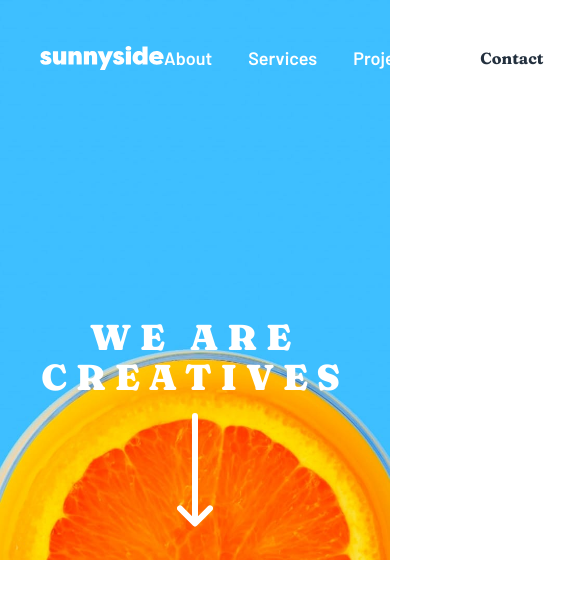
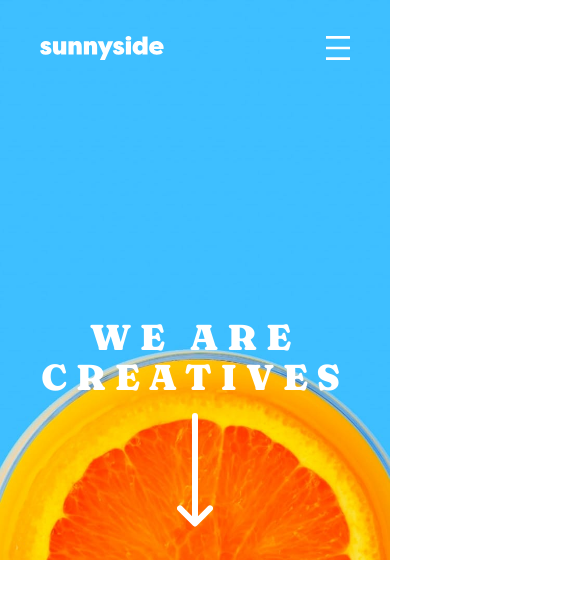
Before and after one commit to Jisbel/Sunnyside-agency-landingPage, a React (Vite) app: page / in a window 390 px wide. Shown: the top 598 px of the page, 568 px wide, since content can reach past the window. Built offline with nearby package versions, Linux system fonts and the light colour scheme.

Commit message:
added mobile menu with functionality

```diff
--- a/src/components/Navbar.jsx
+++ b/src/components/Navbar.jsx
@@ -1,19 +1,46 @@
+import { useState } from 'react';
 import { logo } from "../assets/images/index";
-
+import { hamburger } from "../assets/images/index";
 
 const Navbar = () => {
+
+  const [isMenuOpen, setIsMenuOpen] = useState(false);
+
+  const toggleMenu = () => {
+    setIsMenuOpen(!isMenuOpen);
+  };
+
   return (
-      <nav className="absolute w-full h-14 mt-9">
+    <nav className="absolute w-full h-14 mt-9 z-10">
     <div className="mx-10 flex justify-between">
       <img className="object-contain" src={logo} alt="" />
 
       <div className="font-barlow text-lg flex text-white space-x-9 items-center">
+        <p className="hidden md:block">About</p>
+        <p className="hidden md:block">Services</p>
+        <p className="hidden md:block">Projects</p>
+        <button className="hidden md:block font-fraunces700 text-base h-12 w-28 rounded-3xl bg-white text-charcoal hover:bg-[#77CEF5] hover:text-white">
+          Contact
+        </button>
+      </div>
+      <div className="relative md:hidden flex">
+        <img src={hamburger} alt="Menu"    className="cursor-pointer"
+            onClick={toggleMenu} />
+      </div>
+    </div>
+    {isMenuOpen && (
+   <div id="mobile" className="md:hidden font-barlow text-lg absolute top-14 left-1/2 transform -translate-x-1/2 mt-4 bg-white text-cadet max-w-xs w-full mx-1 py-10 flex flex-col items-center justify-center space-y-4">
+
+  <div className="absolute -top-2 right-1 w-0 h-0 border-l-8 border-l-transparent border-r-8 border-r-transparent border-b-8 border-b-white border-t-white"></div>
+
    <p>About</p>
    <p>Services</p>
    <p>Projects</p>
-          <button className="font-fraunces700 text-base h-11 w-28 rounded-3xl bg-white text-charcoal hover:bg-[#77CEF5] hover:text-white">Contact</button>
+   <button className=" font-fraunces700 text-base h-12 w-28 rounded-3xl bg-gold text-charcoal">
+     Contact
+   </button>
  </div>
-      </div>
+    )}
   </nav>
   );
 };
```
Lines whose indentation alone changed are shown as unchanged.
